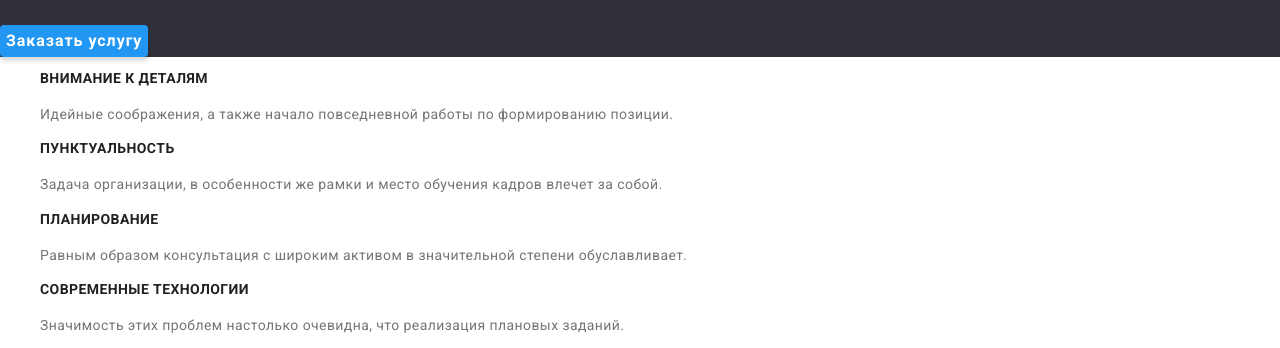
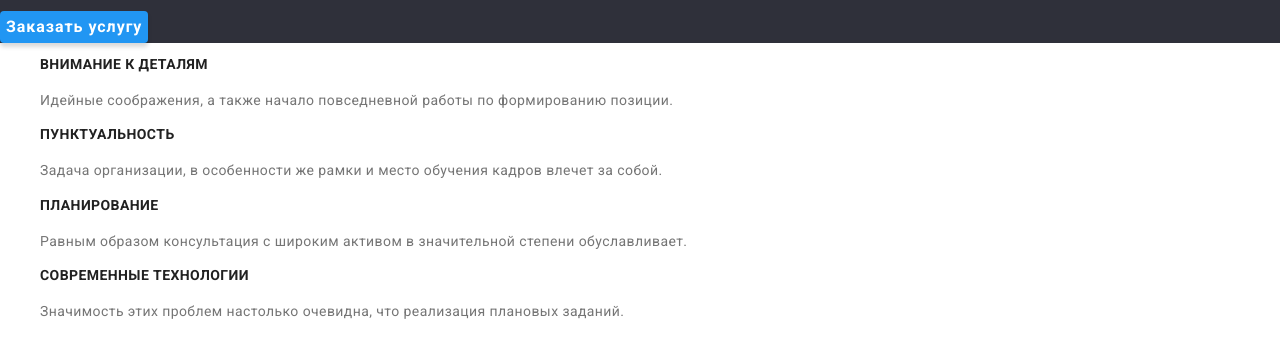
Before and after one commit to Oleghs/Oleghs-goit-markup-hw-03, a plain HTML site: page index.html in a window 1280 px wide. Shown: the part 250-598 px from the top of the page. Drawn offline with nearby package versions, Linux system fonts and the light colour scheme.

Commit message:
update normalize link

```diff
--- a/index.html
+++ b/index.html
@@ -11,7 +11,7 @@
       href="https://fonts.googleapis.com/css2?family=Raleway:wght@700&family=Roboto:wght@400;500;700;900&display=swap"
       rel="stylesheet"
     />
-    <link rel="stylesheet" href="https://cdn.jsdelivr.net/npm/modern-normalize/modern-normalize.css">
+    <link rel="stylesheet" href="https://cdnjs.cloudflare.com/ajax/libs/normalize/1.1.0/normalize.min.css">
     <link rel="stylesheet" href="./css/styles.css" />
   </head>
   <body>
```
Also changed, not shown: portfolio.html (+1 -1 lines).
